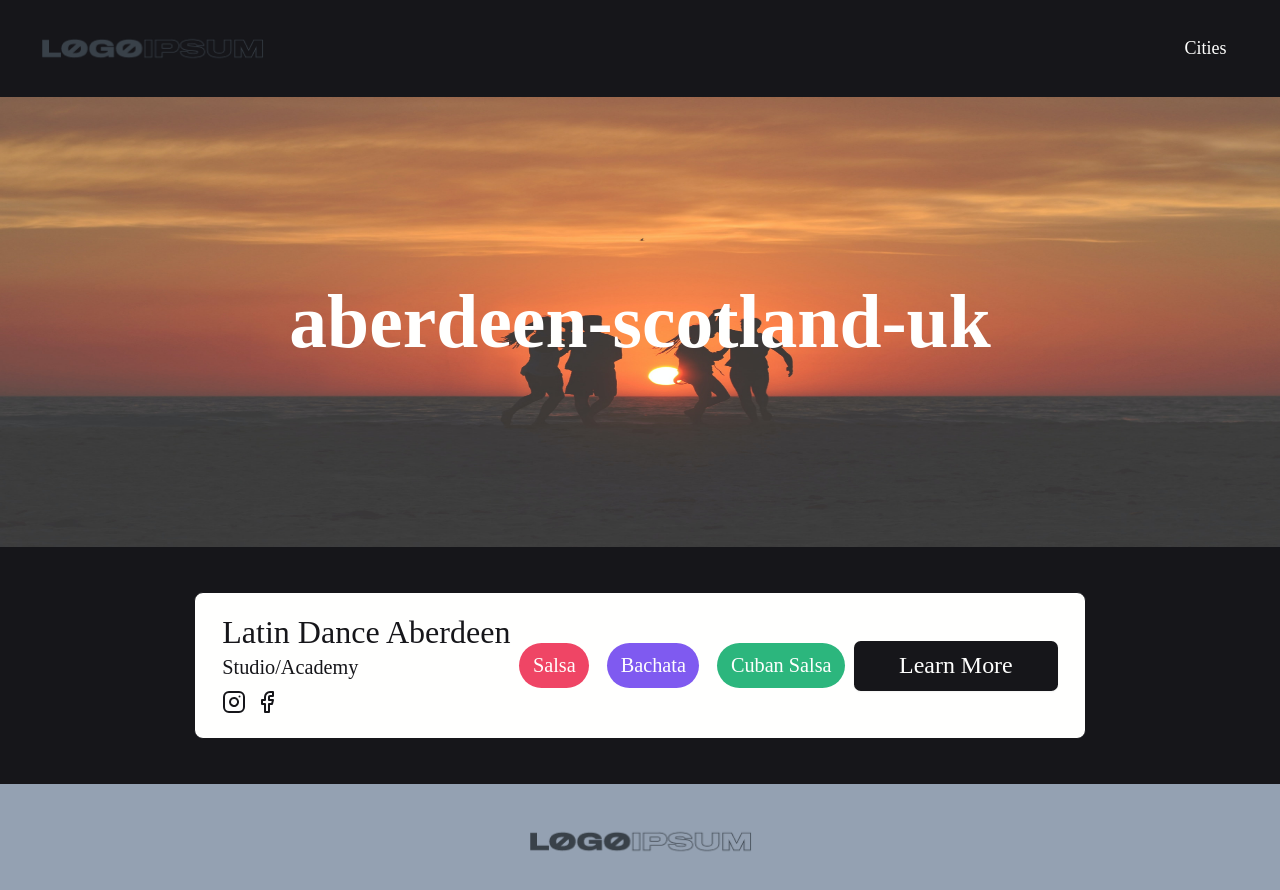
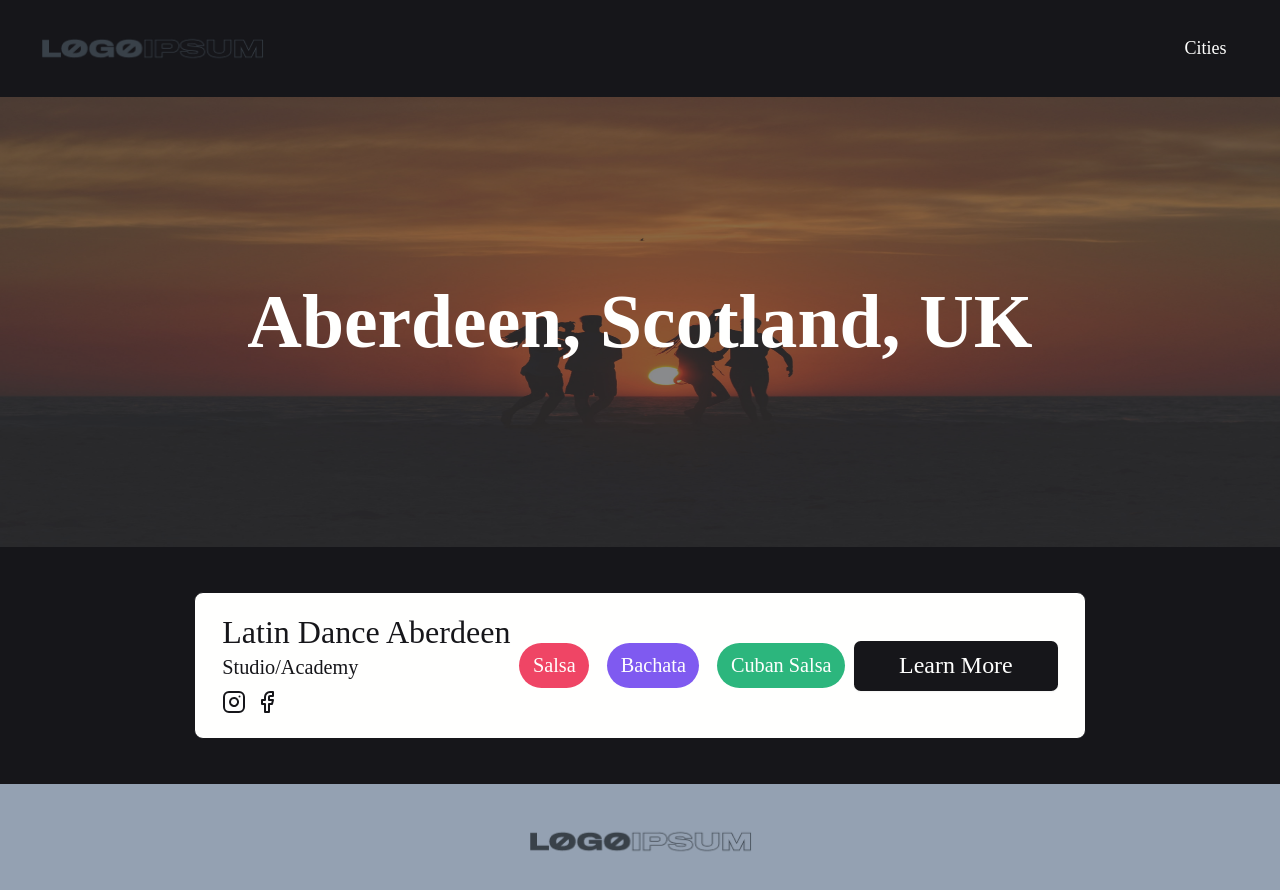
Before and after one commit to marcuspapin/dance-list-nextjs, a Next.js app: page /city/aberdeen-scotland-uk in a window 1280 px wide. Shown: the top 890 px of the page. Built offline with nearby package versions, Linux system fonts and the light colour scheme.

Commit message:
display place name, add overlay to background image

```diff
--- a/components/DanceBackground/index.tsx
+++ b/components/DanceBackground/index.tsx
@@ -3,8 +3,9 @@ import Image from 'next/image'
 function DanceBackground({ title }: { title: string }) {
   return (
     <div className="relative h-[450px] object-cover flex justify-center items-center">
+      <div className="absolute top-0 left-0 bottom-0 right-0 opacity-50 bg-dark z-10"></div>
       <Image src="/dance.jpg" layout="fill" />
-      <h1 className="text-h1 absolute text-light">{title}</h1>
+      <h1 className="text-h1 absolute text-light z-50">{title}</h1>
     </div>
   )
 }
--- a/pages/city/[slug].tsx
+++ b/pages/city/[slug].tsx
@@ -18,7 +18,7 @@ const CityPage = () => {
     <>
       <Navigation />
 
-      <DanceBackground title={key} />
+      <DanceBackground title={`${places[0].city}, ${places[0].country}`} />
 
       <div className="bg-dark flex flex-col items-center py-6">
         {places.map((place) => (
```
